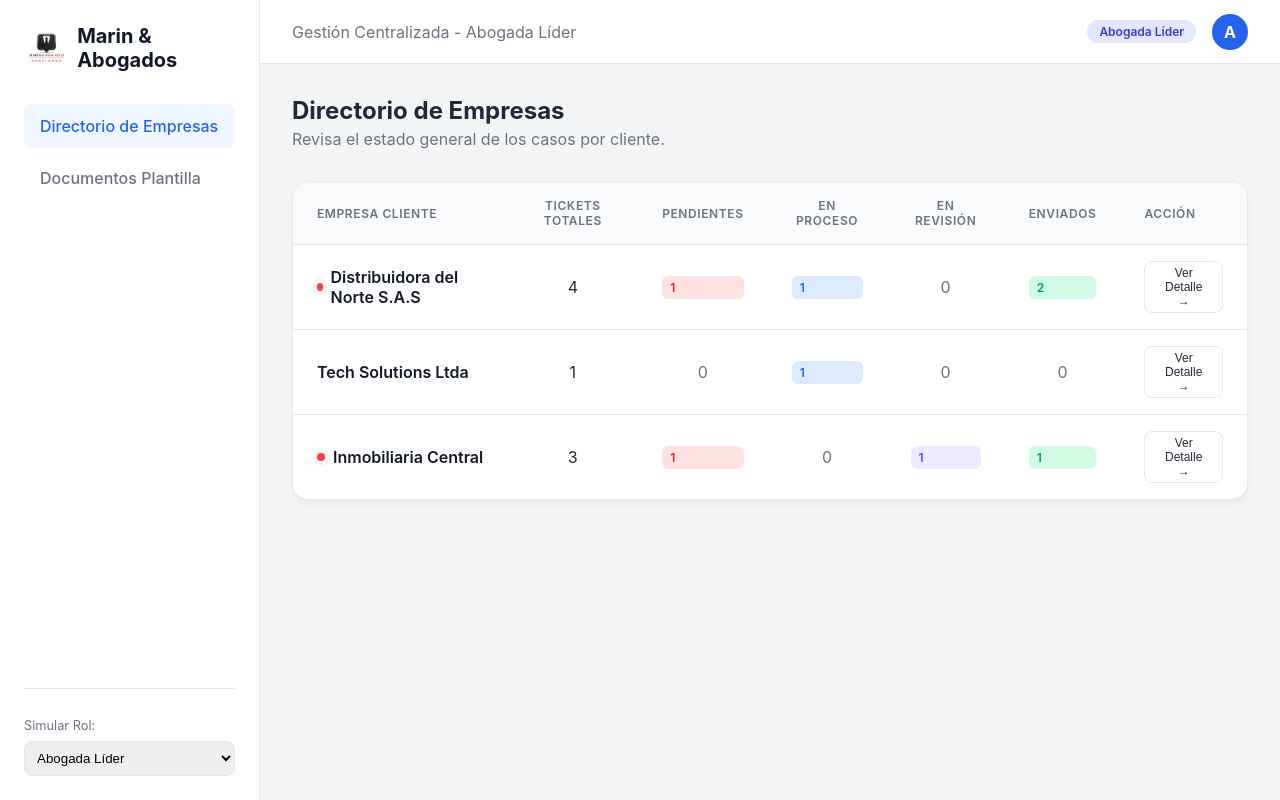
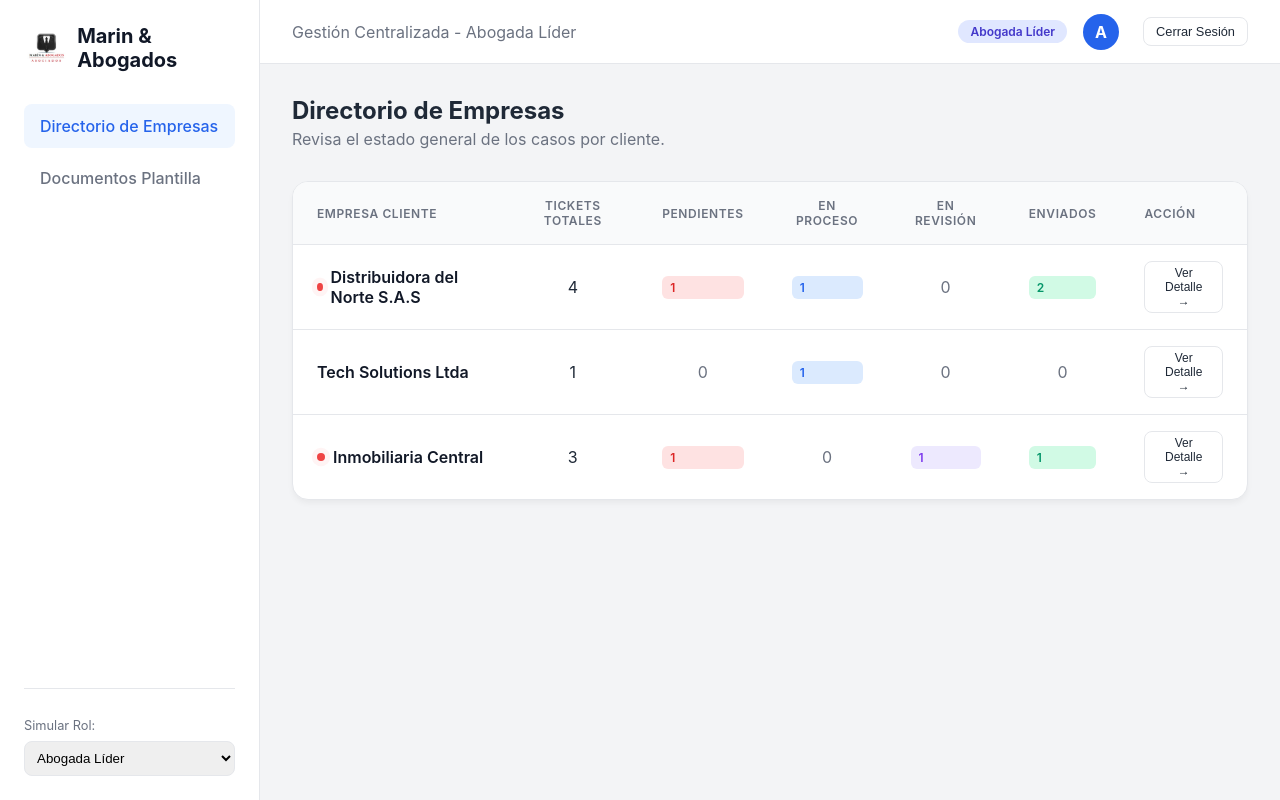
Before and after one commit to neland92/marinAbogados, a React (Vite) app: page / in a window 1280 px wide. Both pictures are taken after typing "Sample123" into the empty fields and a click on the button "Ingresar al Panel". Built offline with nearby package versions, Linux system fonts and the light colour scheme.

Commit message:
Update UI: Add logout button to top bar

```diff
--- a/src/App.jsx
+++ b/src/App.jsx
@@ -293,6 +293,13 @@ export default function App() {
             <div style={{width: 36, height: 36, borderRadius: '50%', backgroundColor: 'var(--accent-color)', color: 'white', display: 'flex', alignItems: 'center', justifyContent: 'center', fontWeight: 'bold'}}>
               {role.charAt(0)}
             </div>
+            <button
+              className="btn-secondary"
+              style={{padding: '0.4rem 0.75rem', fontSize: '0.8rem', marginLeft: '0.5rem'}}
+              onClick={() => { setIsLoggedIn(false); setLoginPassword(''); }}
+            >
+              Cerrar Sesión
+            </button>
           </div>
         </header>
 
```
Also changed, not shown: 1 other file (tests, documents, lock files or other folders).
